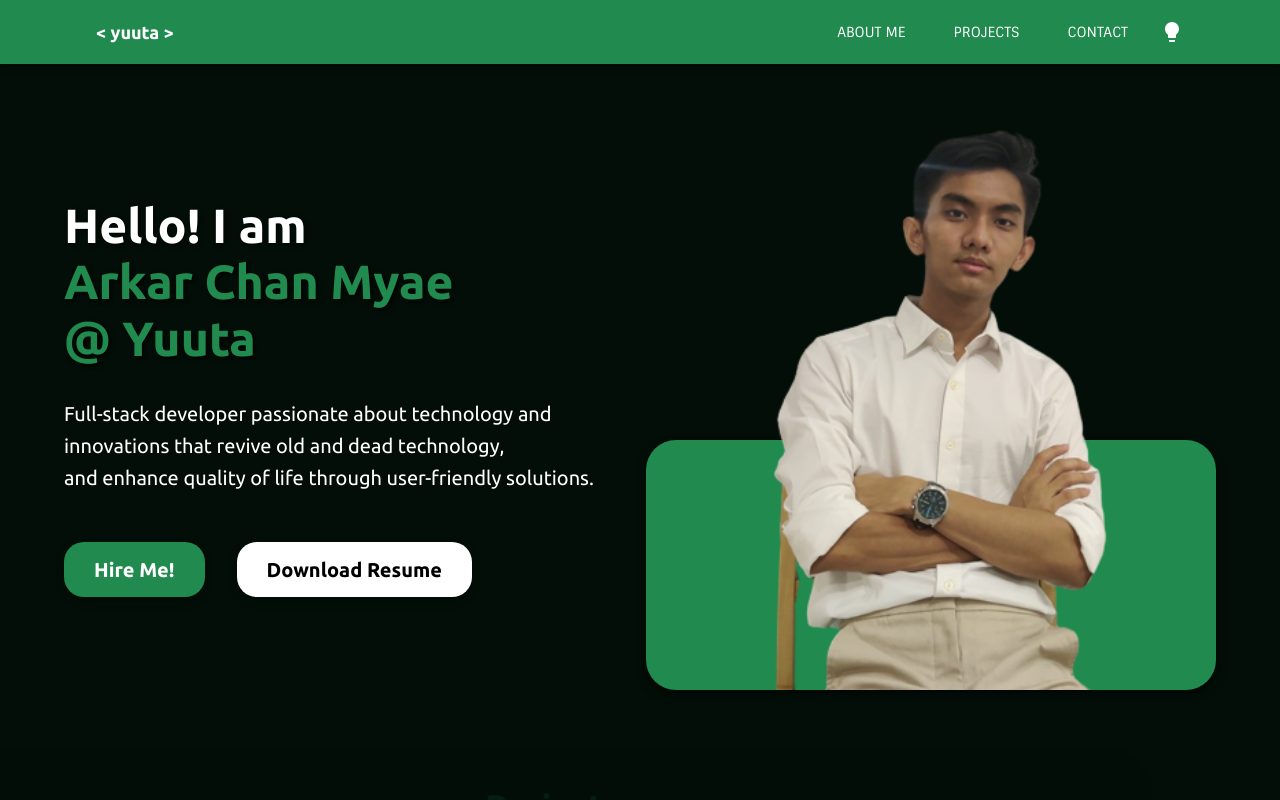
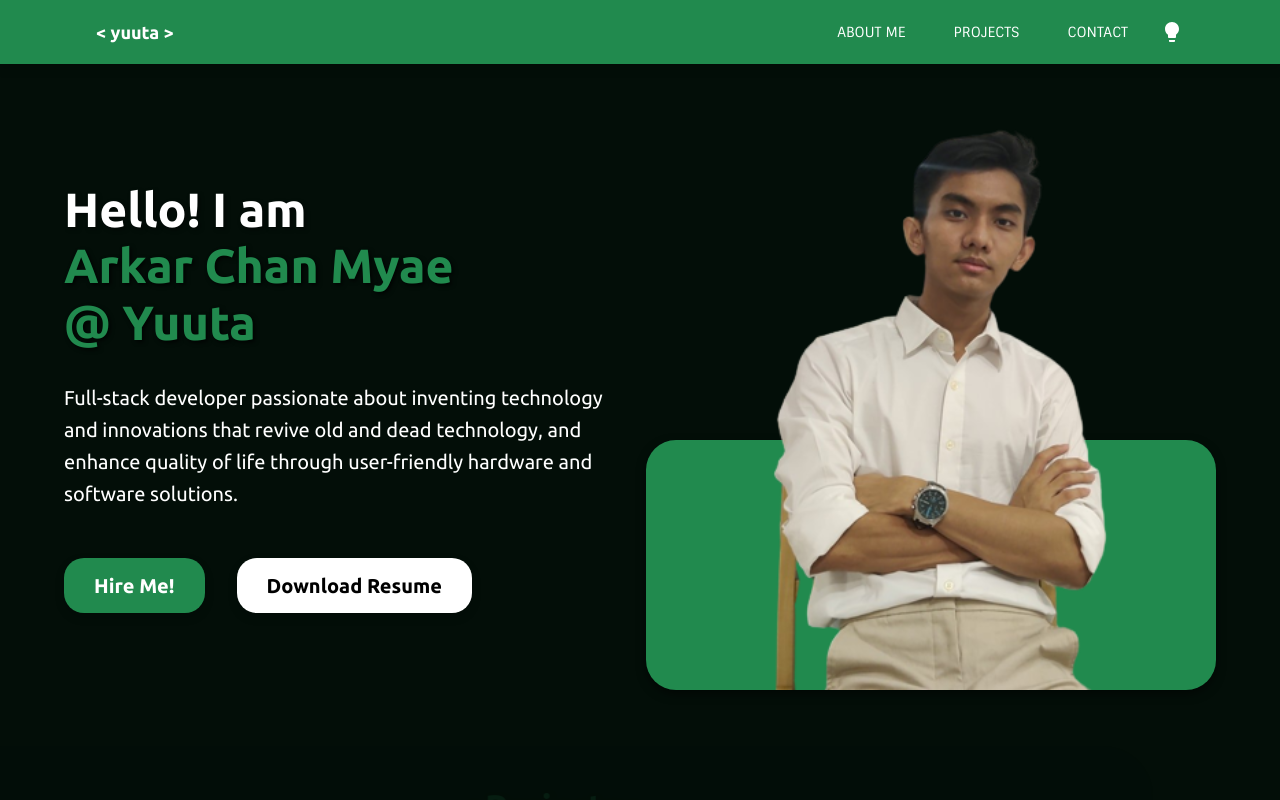
Before and after one commit to yuutakun-2/my-portfolio, a React (Vite) app: page / in a window 1280 px wide. Shown: the top 800 px of the page. Built offline with nearby package versions, Linux system fonts and the light colour scheme.

Commit message:
fix: update description and cv

```diff
--- a/components/pages/HeroSection.jsx
+++ b/components/pages/HeroSection.jsx
@@ -91,11 +91,9 @@ export default function HeroSection() {
               color: isDark ? "dark.text" : "light.text",
             }}
           >
-            Full-stack developer passionate about technology and
-            <br />
-            innovations that revive old and dead technology,
-            <br />
-            and enhance quality of life through user-friendly solutions.
+            Full-stack developer passionate about inventing technology and
+            innovations that revive old and dead technology, and enhance quality
+            of life through user-friendly hardware and software solutions.
           </Typography>
           <Box display="flex" gap={4} marginY={2}>
             <Button
```
Also changed, not shown: 1 other file (tests, documents, lock files or other folders).
